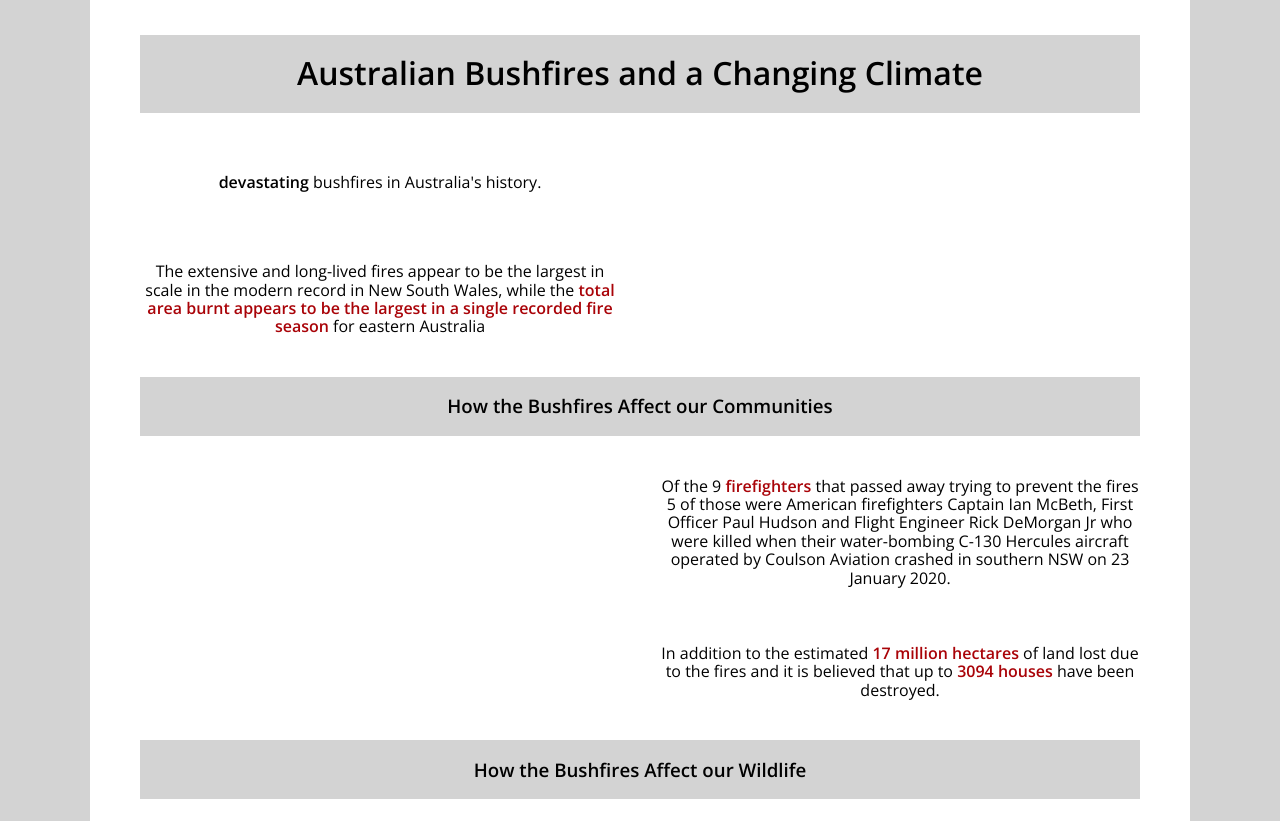
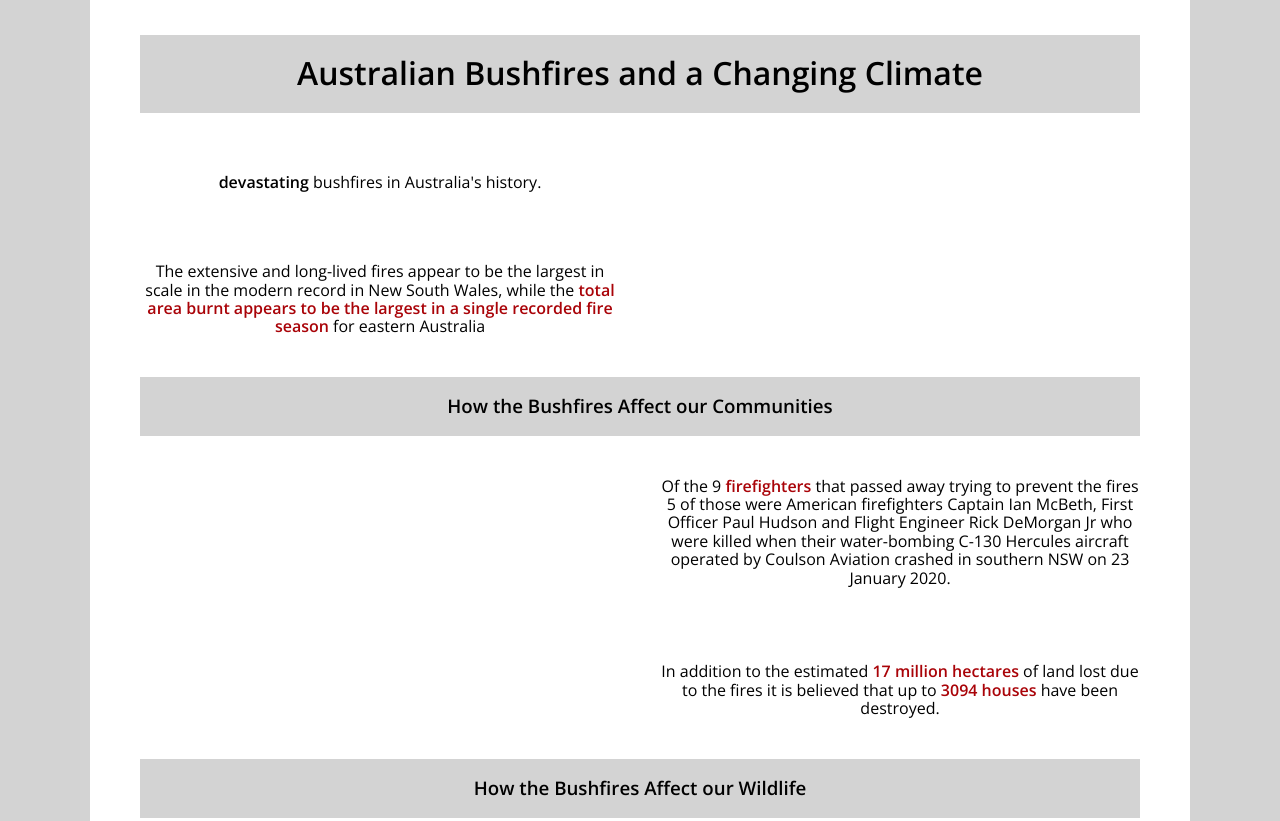
Before and after one commit to harrylawson37/FIT3179, a plain HTML site: page index.html in a window 1280 px wide. Shown: the top 821 px of the page. Drawn offline with nearby package versions, Linux system fonts and the light colour scheme; a script that the page names is missing.

Commit message:
Update index.html

```diff
--- a/index.html
+++ b/index.html
@@ -117,7 +117,7 @@
         </div>
         <div class="pure-u-1-2">
           <div class="description description-right">
-            <center><p>In addition to the estimated <mark class="red"><b>17 million hectares</b></mark> of land lost due to the fires and it is believed that up to <mark class="red"><b>3094 houses</b></mark>
+            <center><p><br>In addition to the estimated <mark class="red"><b>17 million hectares</b></mark> of land lost due to the fires it is believed that up to <mark class="red"><b>3094 houses</b></mark>
               have been destroyed.</p></center>
           </div>
         </div>
```
